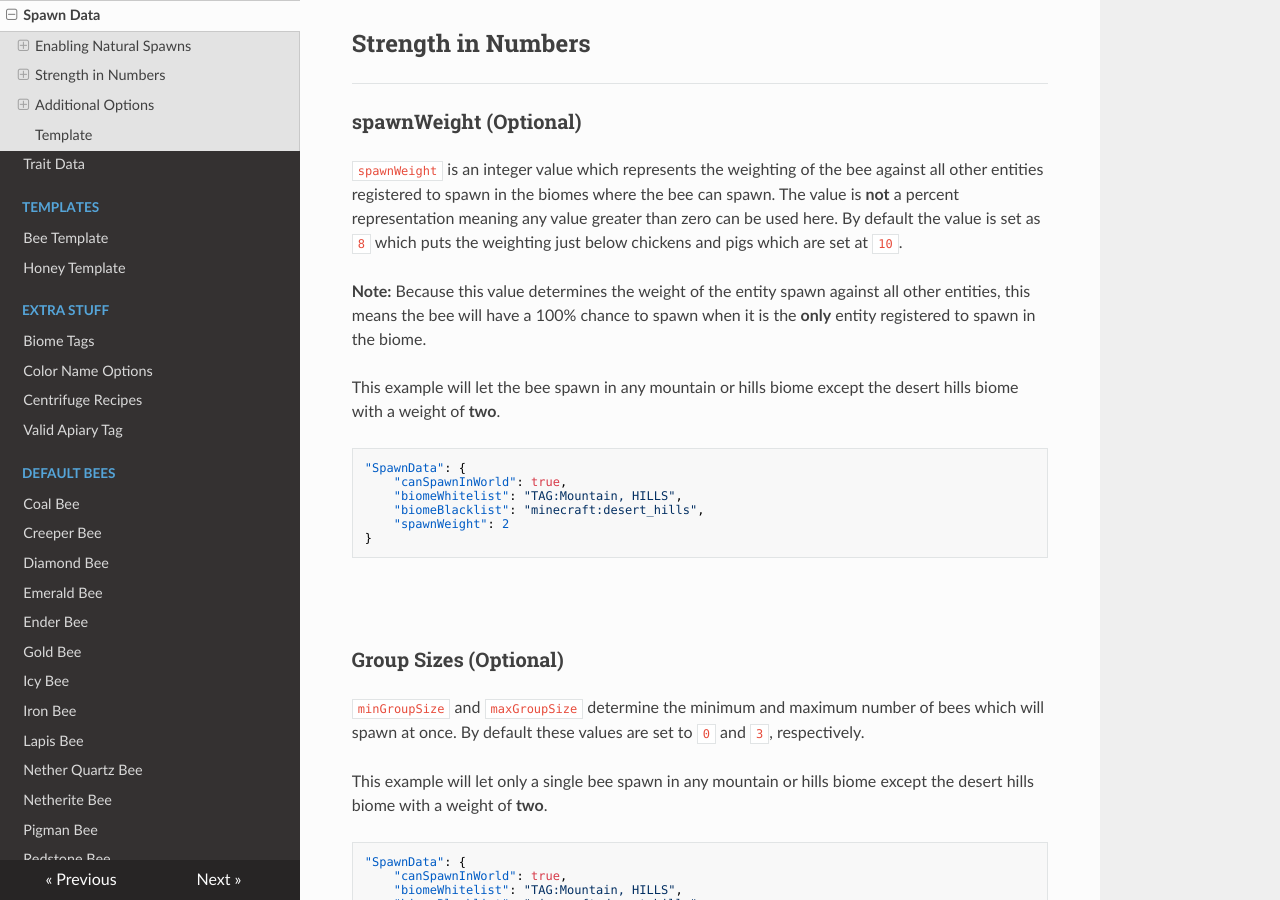
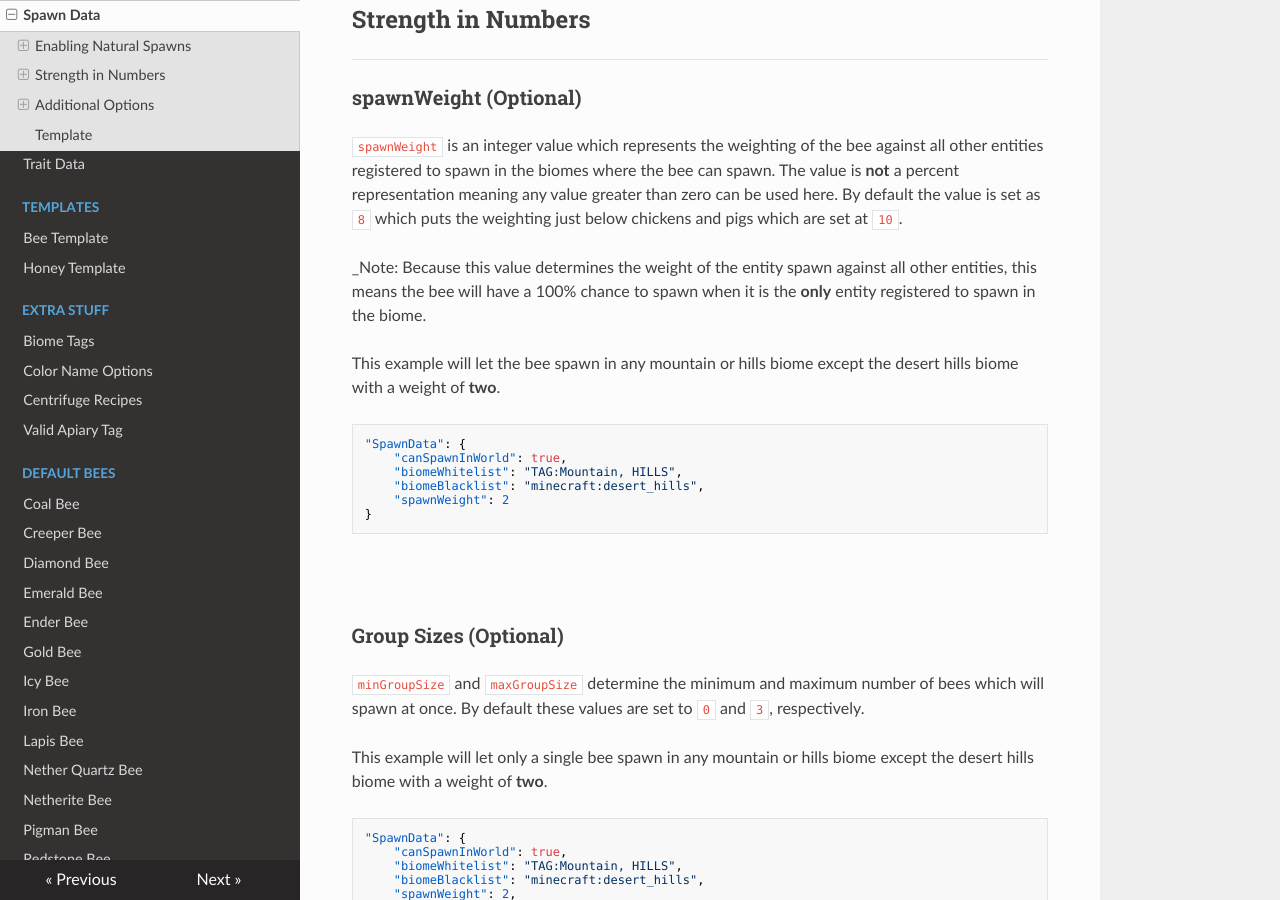
Before and after one commit to Team-Resourceful/ResourcefulBeesDocs, an MkDocs documentation site: the page built from docs/bee_data/spawn_data.md, in a window 1280 px wide and 900 px high, scrolled down 1673 px. Built offline with MkDocs 1.6.1, drawn with Linux system fonts in a browser that asks for light colours; nearby versions of some CDN libraries; part of the change alters nothing that is shown; some of the changed text lies outside the part shown.

````diff
--- a/docs/bee_data/spawn_data.md
+++ b/docs/bee_data/spawn_data.md
@@ -15,8 +15,7 @@
 
 These values are *optional.* The values are comma-separated and used in combination with the `canSpawnInWorld` value. This value can be expressed in a variety of ways and as such the values are used to determine the dimension a bee may spawn in as well. It is much easier to show examples of their usage.
 
-*Note:* You can use either [biome type tags](https://github.com/Resourceful-Bees/ResourcefulBees/wiki/Biome-Tags) or specific biomes, you cannot use both simultaneously.
-*** LINK WILL BE UPDATED SOON!! ***
+*Note: You can use either* [biome type tags](https://resourceful-bees.readthedocs.io/en/1.16.3/extra_stuff/biome_tags/) *or specific biomes, you cannot use both simultaneously.*
 
 This example will let the bee spawn in any nether biome.
 ```json
@@ -68,7 +67,7 @@ This example will let the bee spawn in plains, frozen river, or beach biomes onl
 
 `spawnWeight` is an integer value which represents the weighting of the bee against all other entities registered to spawn in the biomes where the bee can spawn. The value is **not** a percent representation meaning any value greater than zero can be used here. By default the value is set as `8` which puts the weighting just below chickens and pigs which are set at `10`.
 
-**Note:** Because this value determines the weight of the entity spawn against all other entities, this means the bee will have a 100% chance to spawn when it is the **only** entity registered to spawn in the biome.
+_Note: Because this value determines the weight of the entity spawn against all other entities, this means the bee will have a 100% chance to spawn when it is the **only** entity registered to spawn in the biome.
 
 This example will let the bee spawn in any mountain or hills biome except the desert hills biome with a weight of **two**.
 ```json
@@ -137,6 +136,6 @@ Here is a template for all configurable options in the Spawn Data Object:
 }
 ```
 <!--stackedit_data:
-eyJoaXN0b3J5IjpbLTE5MjExODE5NjMsMTkyODk1NzIwNywxNj
-g0NjMzMDcxXX0=
+eyJoaXN0b3J5IjpbLTQ2NjQyNTA4NywtMTkyMTE4MTk2MywxOT
+I4OTU3MjA3LDE2ODQ2MzMwNzFdfQ==
 -->
````
